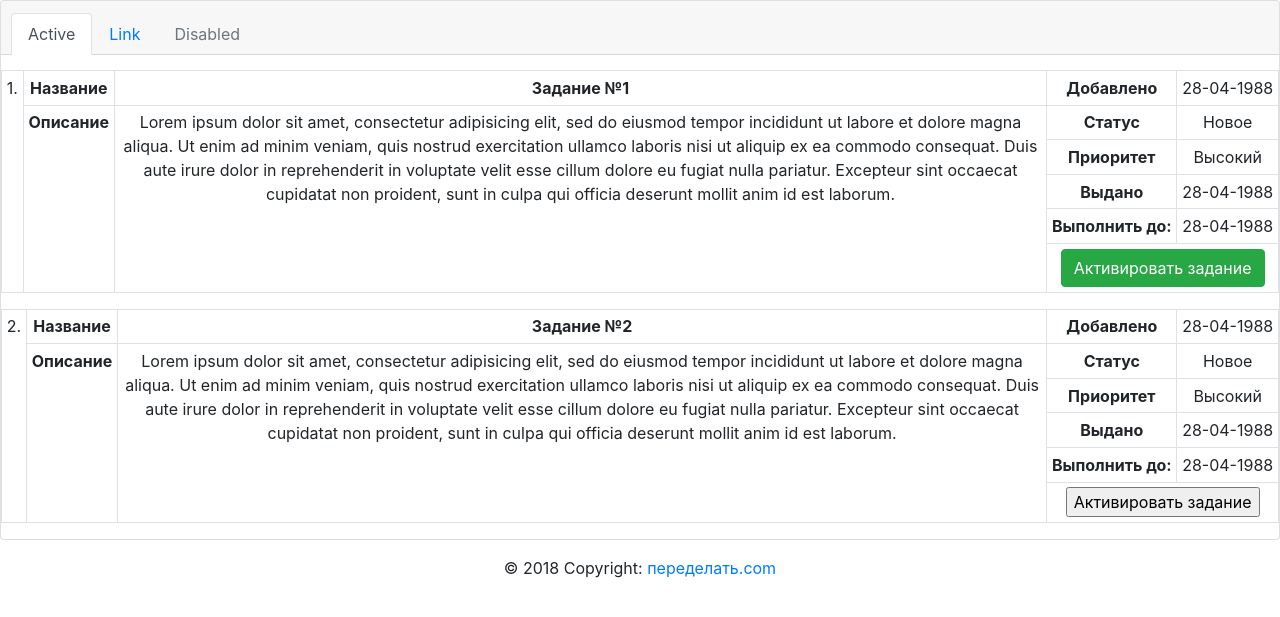
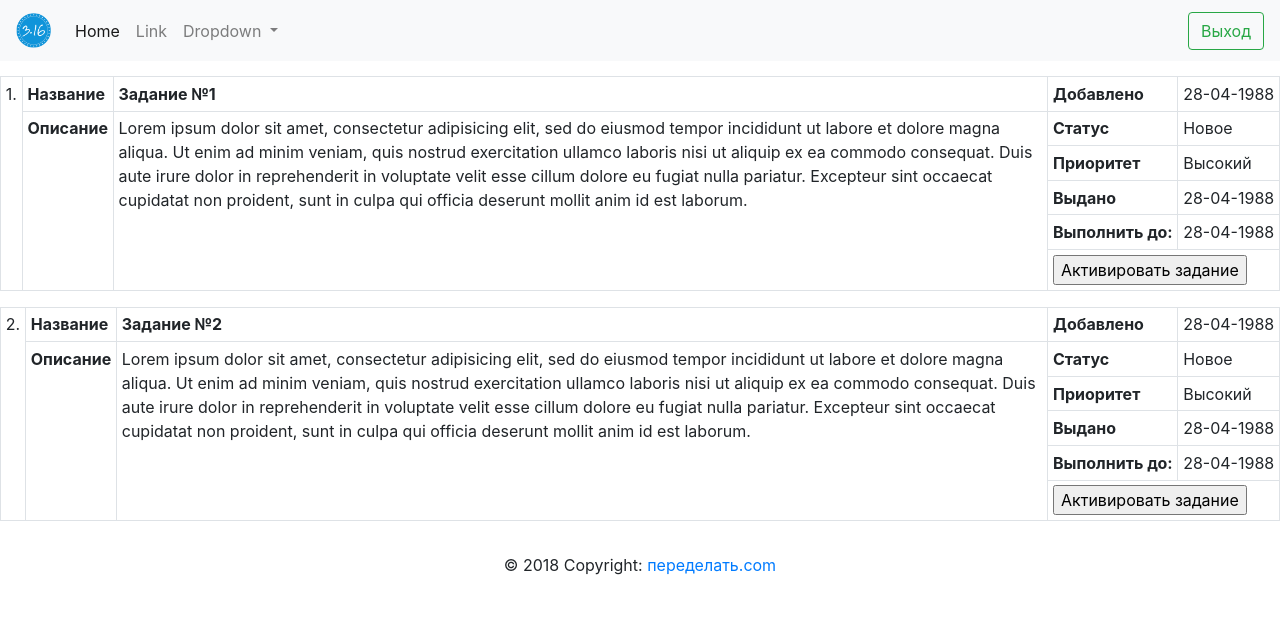
Before and after one commit to kostetr/my-tasker, a PHP site: page / in a window 1280 px wide. Shown: the top 617 px of the page. Run offline with PHP 8.4, Linux system fonts and the light colour scheme.

Commit message:
Навбар

```diff
--- a/template/main.php
+++ b/template/main.php
@@ -11,7 +11,7 @@
 
         <title>Задания группы 3.16</title>
         <style>
-            .card-header {
+            nav {
                 margin-bottom: 15px;
             }
             .in-line {
@@ -21,22 +21,43 @@
         </style>
     </head>
     <body>
+        <nav class="navbar navbar-expand-lg navbar-light bg-light">
+            <a href="#" class="navbar-brand">
+                <img src="template/images/logo.png" alt="logo" class="logo img-circle">
+            </a>
 
-        <main>
-            <div class="card text-center">
-                <div class="card-header">
-                    <ul class="nav nav-tabs card-header-tabs">
-                        <li class="nav-item">
-                            <a class="nav-link active" href="#">Active</a>
+
+            <button class="navbar-toggler" type="button" data-toggle="collapse" data-target="#navbarSupportedContent" aria-controls="navbarSupportedContent" aria-expanded="false" aria-label="Toggle navigation">
+                <span class="navbar-toggler-icon"></span>
+            </button>
+
+            <div class="collapse navbar-collapse" id="navbarSupportedContent">
+                <ul class="navbar-nav mr-auto">
+                    <li class="nav-item active">
+                        <a class="nav-link" href="#">Home <span class="sr-only">(current)</span></a>
                     </li>
                     <li class="nav-item">
                         <a class="nav-link" href="#">Link</a>
                     </li>
-                        <li class="nav-item">
-                            <a class="nav-link disabled" href="#">Disabled</a>
+                    <li class="nav-item dropdown">
+                        <a class="nav-link dropdown-toggle" href="#" id="navbarDropdown" role="button" data-toggle="dropdown" aria-haspopup="true" aria-expanded="false">
+                            Dropdown
+                        </a>
+                        <div class="dropdown-menu" aria-labelledby="navbarDropdown">
+                            <a class="dropdown-item" href="#">Action</a>
+                            <a class="dropdown-item" href="#">Another action</a>
+                            <div class="dropdown-divider"></div>
+                            <a class="dropdown-item" href="#">Something else here</a>
+                        </div>
                     </li>
                 </ul>
+                    <button class="btn btn-outline-success my-2 my-sm-0" type="submit">Выход</button>
+
             </div>
+        </nav>
+
+        <main>
+
             <table class="table table-bordered table-sm ">
                 <tr>
                     <td rowspan="6">1.</td>
@@ -72,8 +93,7 @@
                             <input type="hidden" name="status_id" value="2">
                             <input type="hidden" name="field_bd" value="start_date">
                             <input type="hidden" name="redirect" value="tasks">
-                                <button type="button" class="btn btn-success">Активировать задание</button>
-<!--                                <input type="submit" value="Активировать задание">-->
+                            <input type="submit" value="Активировать задание">
                         </form>
                     </td>
                 </tr>
@@ -120,8 +140,6 @@
                 </tr>
 
             </table>
-            </div>
-
 
 
 
```
Lines whose indentation alone changed are shown as unchanged.
